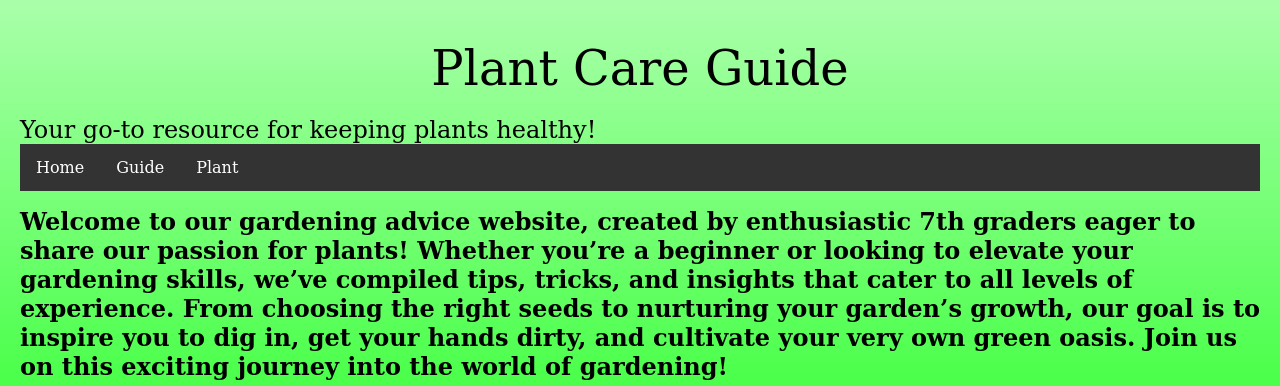
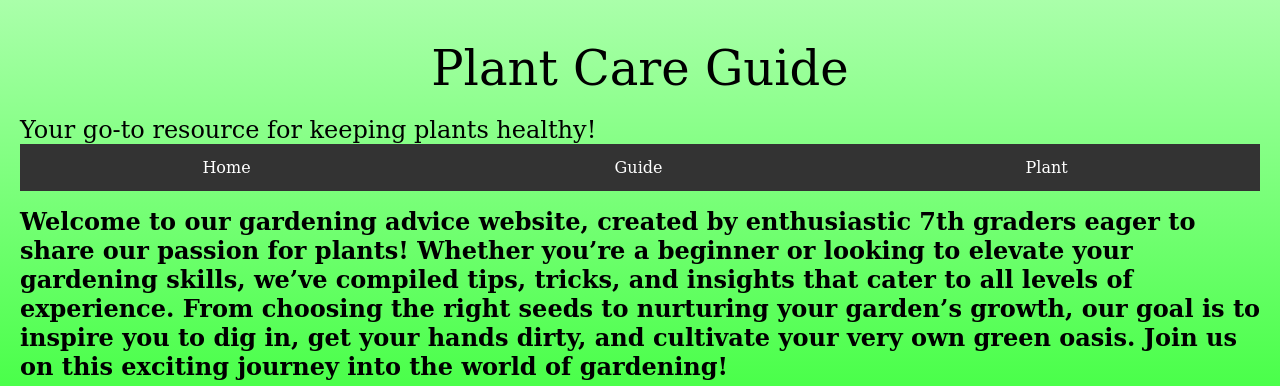
Before and after one commit to Overlord1029302/Genius-Hour, a plain HTML site: page index.html in a window 1280 px wide. Shown: the top 386 px of the page. Drawn offline with Linux system fonts and the light colour scheme.

Commit message:
Update styles.css

```diff
--- a/styles.css
+++ b/styles.css
@@ -49,7 +49,7 @@ font-weight: normal;
     font-size: 16px;
     color: white;
     text-align: center;
-    padding: 14px 16px;
+    padding: 14px 182.4px;
     text-decoration: none;
   }
 
@@ -63,7 +63,7 @@ font-weight: normal;
     border: none;
     outline: none;
     color: white;
-    padding: 14px 16px;
+    padding: 14px 181.55px;
     background-color: inherit;
     font-family: inherit;
     margin: 0;
```
